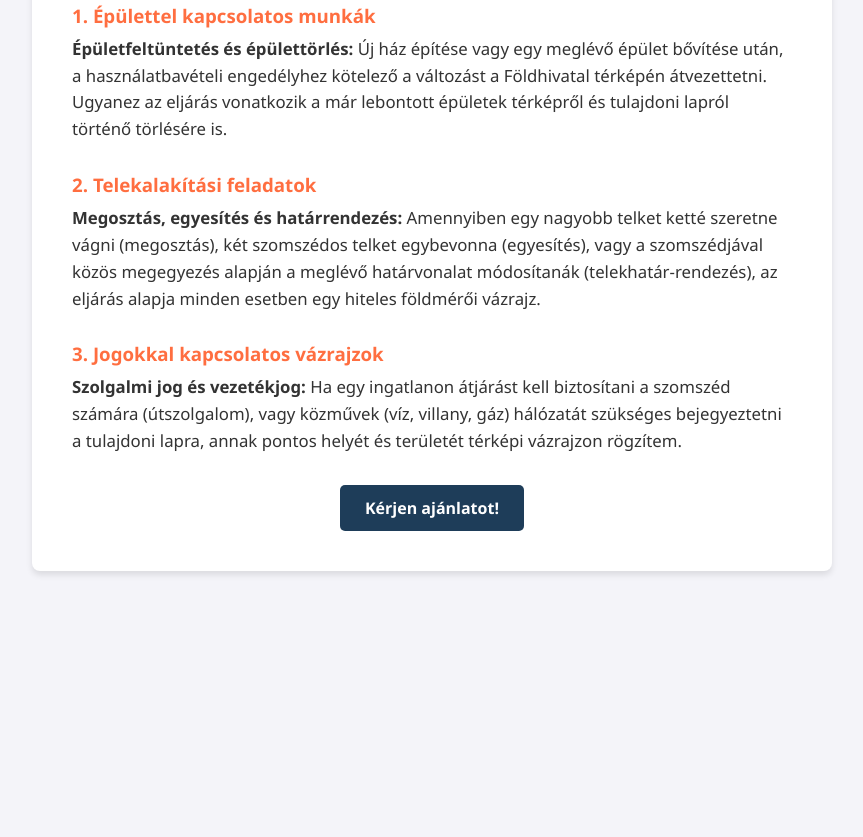
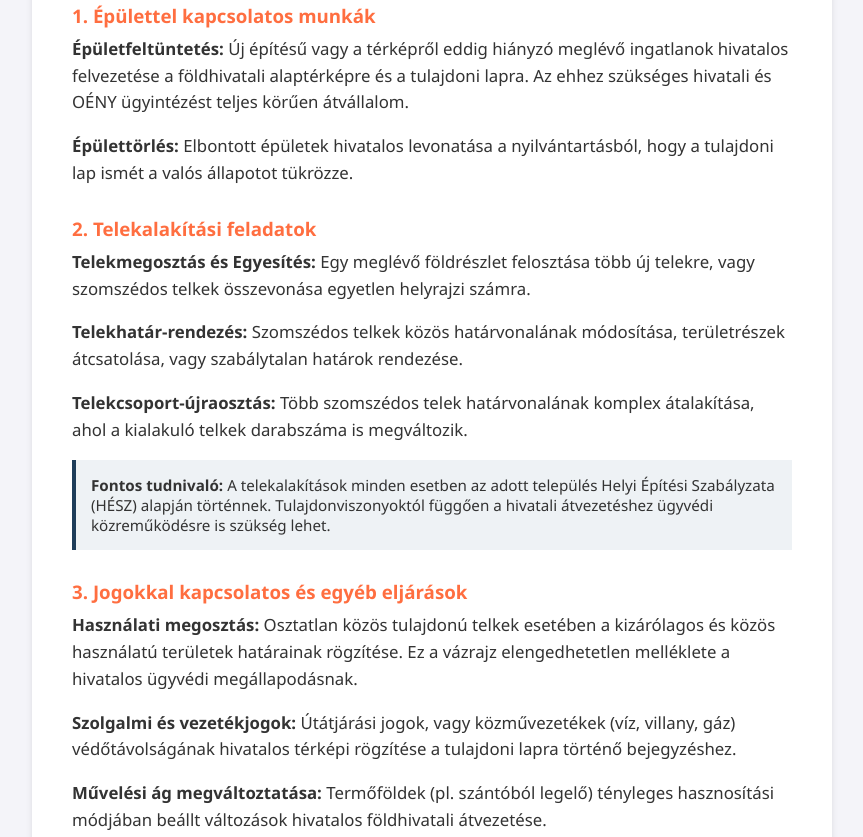
Before and after one commit to npm-geo/npm-geo.github.io, a plain HTML site: page szolgaltatasok.html in a window 1280 px wide. Shown: the part 516-1353 px from the top of the page, without its empty margins (208-1071 px from the left). Before the commit the page ends 1119 px from the top, so only its background shows below. Drawn offline with Linux system fonts and the light colour scheme.

Commit message:
Update szolgaltatasok.html

```diff
--- a/szolgaltatasok.html
+++ b/szolgaltatasok.html
@@ -71,6 +71,13 @@
             font-size: 1.05rem;
             margin-top: 0;
         }
+        .note {
+            background-color: #eef2f5;
+            padding: 15px;
+            border-left: 4px solid #1e3d59;
+            margin-top: 1rem;
+            font-size: 0.95rem;
+        }
         .contact-btn {
             display: block;
             width: fit-content;
@@ -97,7 +104,6 @@
     <nav>
         <a href="index.html">Főoldal</a>
         <a href="szolgaltatasok.html">Szolgáltatások</a>
-        <!-- A kapcsolat oldalt majd később készítjük el, de a gombja már itt van -->
         <a href="kapcsolat.html">Kapcsolat</a>
     </nav>
 
@@ -107,13 +113,21 @@
             <p class="desc" style="margin-bottom: 2rem;">Minden munkámat a legmagasabb mérnöki precizitással, a hatályos jogszabályoknak megfelelően végzem. Az alábbiakban összefoglaltam a leggyakoribb feladatokat, amelyekben állok rendelkezésére.</p>
 
             <h3>1. Épülettel kapcsolatos munkák</h3>
-            <p class="desc"><strong>Épületfeltüntetés és épülettörlés:</strong> Új ház építése vagy egy meglévő épület bővítése után, a használatbavételi engedélyhez kötelező a változást a Földhivatal térképén átvezettetni. Ugyanez az eljárás vonatkozik a már lebontott épületek térképről és tulajdoni lapról történő törlésére is.</p>
+            <p class="desc"><strong>Épületfeltüntetés:</strong> Új építésű vagy a térképről eddig hiányzó meglévő ingatlanok hivatalos felvezetése a földhivatali alaptérképre és a tulajdoni lapra. Az ehhez szükséges hivatali és OÉNY ügyintézést teljes körűen átvállalom.</p>
+            <p class="desc"><strong>Épülettörlés:</strong> Elbontott épületek hivatalos levonatása a nyilvántartásból, hogy a tulajdoni lap ismét a valós állapotot tükrözze.</p>
 
             <h3>2. Telekalakítási feladatok</h3>
-            <p class="desc"><strong>Megosztás, egyesítés és határrendezés:</strong> Amennyiben egy nagyobb telket ketté szeretne vágni (megosztás), két szomszédos telket egybevonna (egyesítés), vagy a szomszédjával közös megegyezés alapján a meglévő határvonalat módosítanák (telekhatár-rendezés), az eljárás alapja minden esetben egy hiteles földmérői vázrajz.</p>
+            <p class="desc"><strong>Telekmegosztás és Egyesítés:</strong> Egy meglévő földrészlet felosztása több új telekre, vagy szomszédos telkek összevonása egyetlen helyrajzi számra.</p>
+            <p class="desc"><strong>Telekhatár-rendezés:</strong> Szomszédos telkek közös határvonalának módosítása, területrészek átcsatolása, vagy szabálytalan határok rendezése.</p>
+            <p class="desc"><strong>Telekcsoport-újraosztás:</strong> Több szomszédos telek határvonalának komplex átalakítása, ahol a kialakuló telkek darabszáma is megváltozik.</p>
+            <div class="note">
+                <strong>Fontos tudnivaló:</strong> A telekalakítások minden esetben az adott település Helyi Építési Szabályzata (HÉSZ) alapján történnek. Tulajdonviszonyoktól függően a hivatali átvezetéshez ügyvédi közreműködésre is szükség lehet.
+            </div>
 
-            <h3>3. Jogokkal kapcsolatos vázrajzok</h3>
-            <p class="desc"><strong>Szolgalmi jog és vezetékjog:</strong> Ha egy ingatlanon átjárást kell biztosítani a szomszéd számára (útszolgalom), vagy közművek (víz, villany, gáz) hálózatát szükséges bejegyeztetni a tulajdoni lapra, annak pontos helyét és területét térképi vázrajzon rögzítem.</p>
+            <h3>3. Jogokkal kapcsolatos és egyéb eljárások</h3>
+            <p class="desc"><strong>Használati megosztás:</strong> Osztatlan közös tulajdonú telkek esetében a kizárólagos és közös használatú területek határainak rögzítése. Ez a vázrajz elengedhetetlen melléklete a hivatalos ügyvédi megállapodásnak.</p>
+            <p class="desc"><strong>Szolgalmi és vezetékjogok:</strong> Útátjárási jogok, vagy közművezetékek (víz, villany, gáz) védőtávolságának hivatalos térképi rögzítése a tulajdoni lapra történő bejegyzéshez.</p>
+            <p class="desc"><strong>Művelési ág megváltoztatása:</strong> Termőföldek (pl. szántóból legelő) tényleges hasznosítási módjában beállt változások hivatalos földhivatali átvezetése.</p>
 
             <a href="kapcsolat.html" class="contact-btn">Kérjen ajánlatot!</a>
         </div>
```
